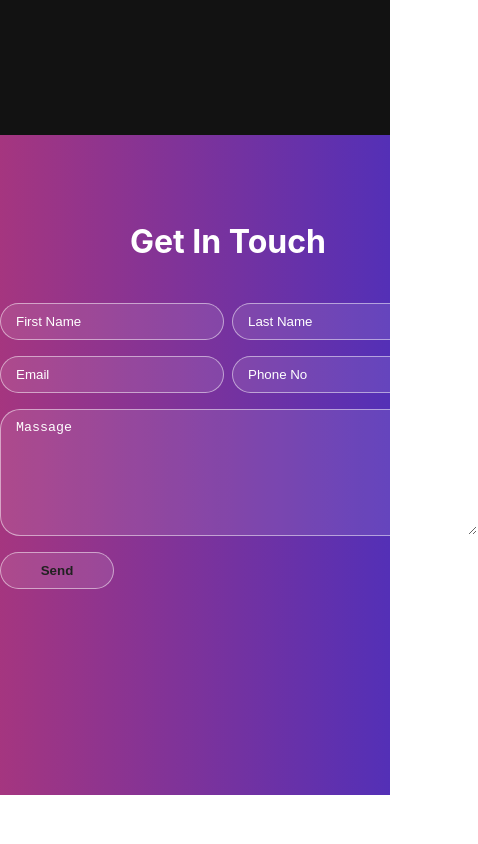
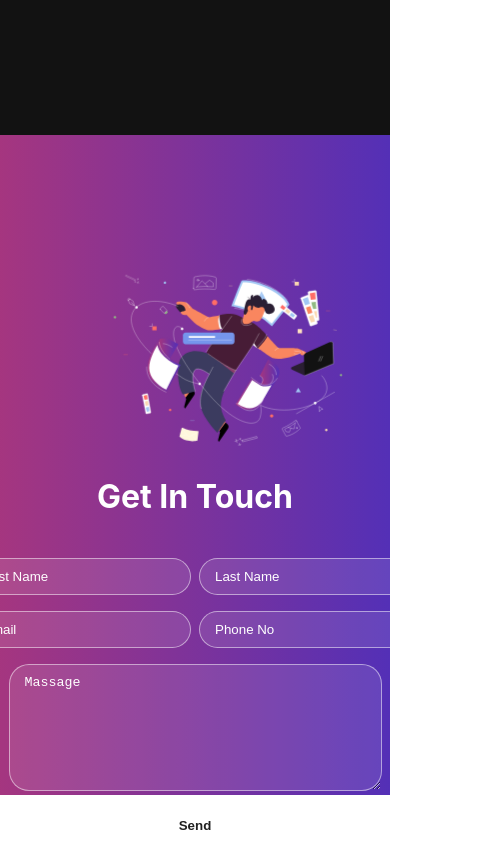
Before and after one commit to rawand1998/portofilio, a React (Create React App) app: page / in a window 390 px wide. Shown: the part 2047-2891 px from the top of the page, 478 px wide, since content can reach past the window. Before the commit the page ends 2842 px from the top, so only its background shows below. Built offline with nearby package versions, Linux system fonts and the light colour scheme.

Commit message:
contact section responsive

```diff
--- a/src/components/Navbar.jsx
+++ b/src/components/Navbar.jsx
@@ -41,18 +41,18 @@ function Navbar() {
       <div className= "menu" ref={menuRef}>
         <nav>
           <li>
-            <a href="" onClick={hide_menu}>
+            <a href="#home" onClick={hide_menu}>
               {" "}
               Home
             </a>
           </li>
           <li>
-            <a href="" onClick={hide_menu}>
+            <a href="#skill" onClick={hide_menu}>
               Skills
             </a>
           </li>
           <li>
-            <a href="" onClick={hide_menu}>
+            <a href="#projects" onClick={hide_menu}>
               Projects
             </a>
           </li>
--- a/src/components/Projects.jsx
+++ b/src/components/Projects.jsx
@@ -19,7 +19,7 @@ function Projects() {
     { img: nulla, link: "https://github.com/rawand1998/nulla_dashboard" },
   ];
   return (
-    <div className="project_container">
+    <div className="project_container" id="projects">
       <h2>Projects</h2>
       <div className="project_card">
         {imgages.map(({ img, link }) => (
--- a/src/components/Skills.jsx
+++ b/src/components/Skills.jsx
@@ -25,7 +25,7 @@ function Skills() {
     { name: "Git&GitHub", img: meter1 },
   ];
   return (
-    <div className="skill_bg">
+    <div className="skill_bg" id="skill">
       <div className="skills_container">
         <h3>My Skills</h3>
         <Slider {...settings}>
--- a/src/styles/contact.css
+++ b/src/styles/contact.css
@@ -59,3 +59,25 @@ textarea::placeholder {
     transform: scale(1.2);
   }
 }
+
+@media only screen and (max-width: 768px) {
+  .contact_contanier {
+    flex-direction: column;
+  }
+  .contact_img {
+    padding-top: 80px;
+  }
+  .contact_img img {
+    width: 50%;
+  }
+  .contact_form {
+    display: flex;
+    flex-direction: column;
+    gap: 1rem;
+    align-items: center;
+    justify-content: center;
+  }
+  textarea {
+    width: 90%;
+  }
+}
```
